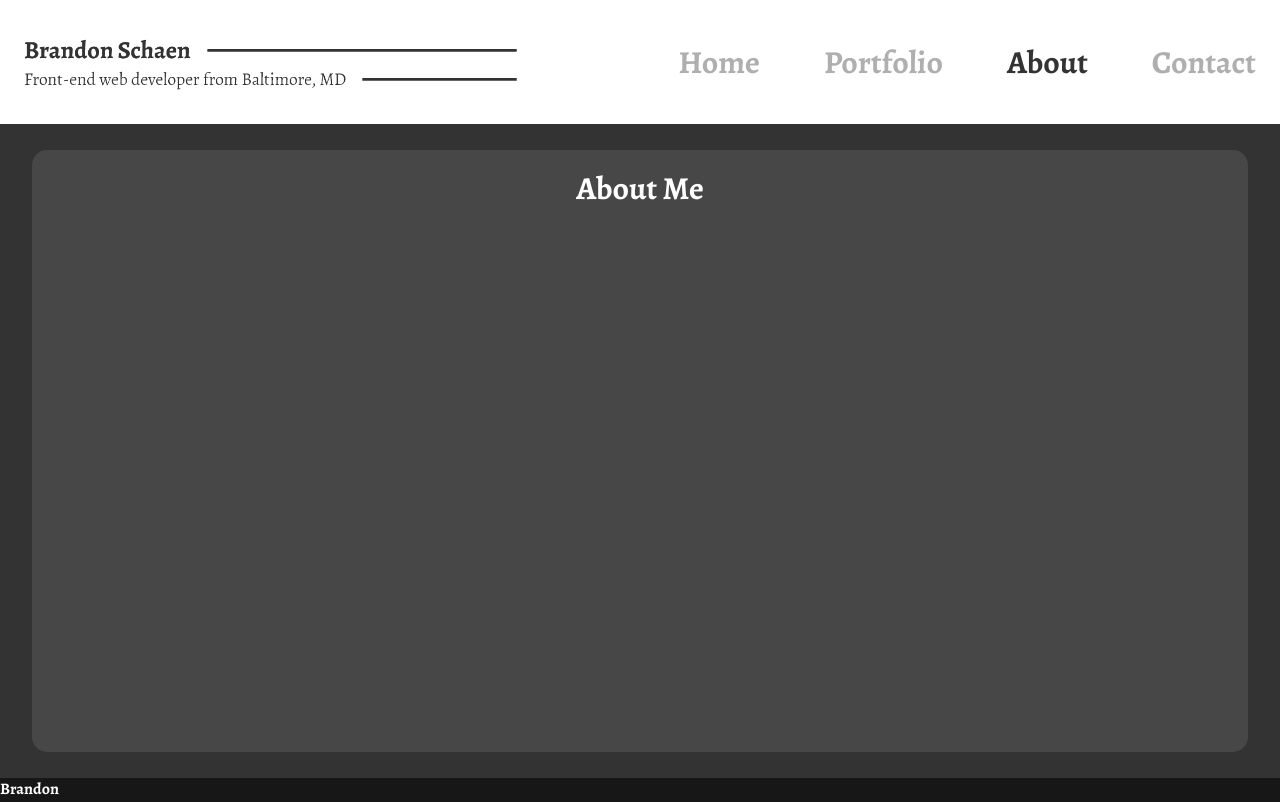
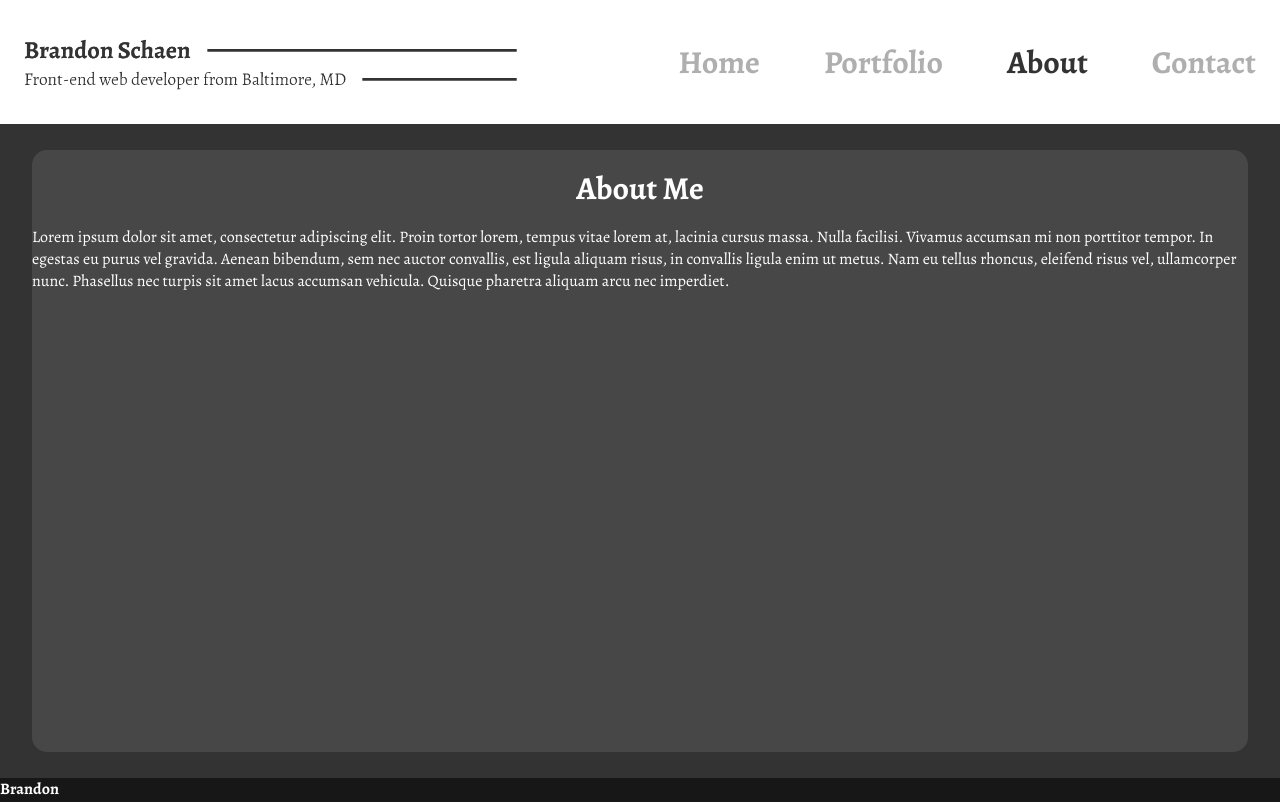
Before and after one commit to SonniSonni/Brandon-Portfolio, a React (Create React App) app: page /about in a window 1280 px wide. Built offline with nearby package versions, Linux system fonts and the light colour scheme.

Commit message:
Set color on aboutPage

```diff
--- a/src/Components/AboutPage/AboutPage.css
+++ b/src/Components/AboutPage/AboutPage.css
@@ -1,4 +1,5 @@
 .about-page{
+  color:white;
   background-color:#333333;
   height:78.5vh;
   padding-top:2%;
--- a/src/Components/AboutPage/AboutPage.js
+++ b/src/Components/AboutPage/AboutPage.js
@@ -6,7 +6,7 @@ const AboutPage = () => (
     <div className="about-container">
       <h1>About Me</h1>
       <div className="content">
-        <p className="desc"></p>
+        <p className="desc">Lorem ipsum dolor sit amet, consectetur adipiscing elit. Proin tortor lorem, tempus vitae lorem at, lacinia cursus massa. Nulla facilisi. Vivamus accumsan mi non porttitor tempor. In egestas eu purus vel gravida. Aenean bibendum, sem nec auctor convallis, est ligula aliquam risus, in convallis ligula enim ut metus. Nam eu tellus rhoncus, eleifend risus vel, ullamcorper nunc. Phasellus nec turpis sit amet lacus accumsan vehicula. Quisque pharetra aliquam arcu nec imperdiet.</p>
         <img src="" alt=""/>
       </div>
       <div className="resume">
```
